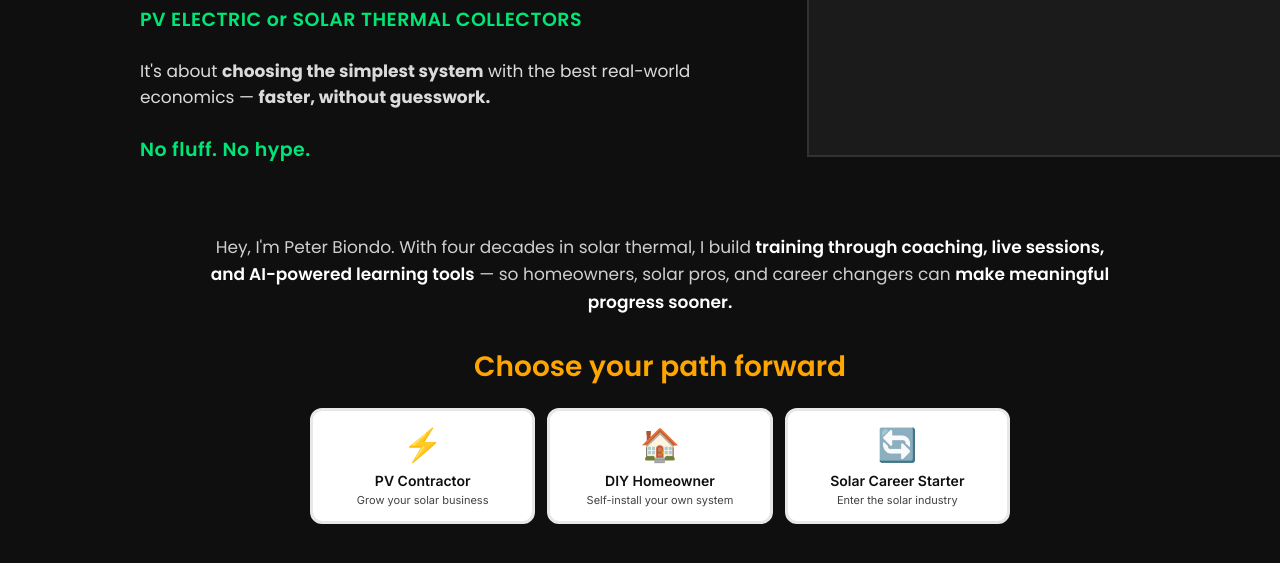
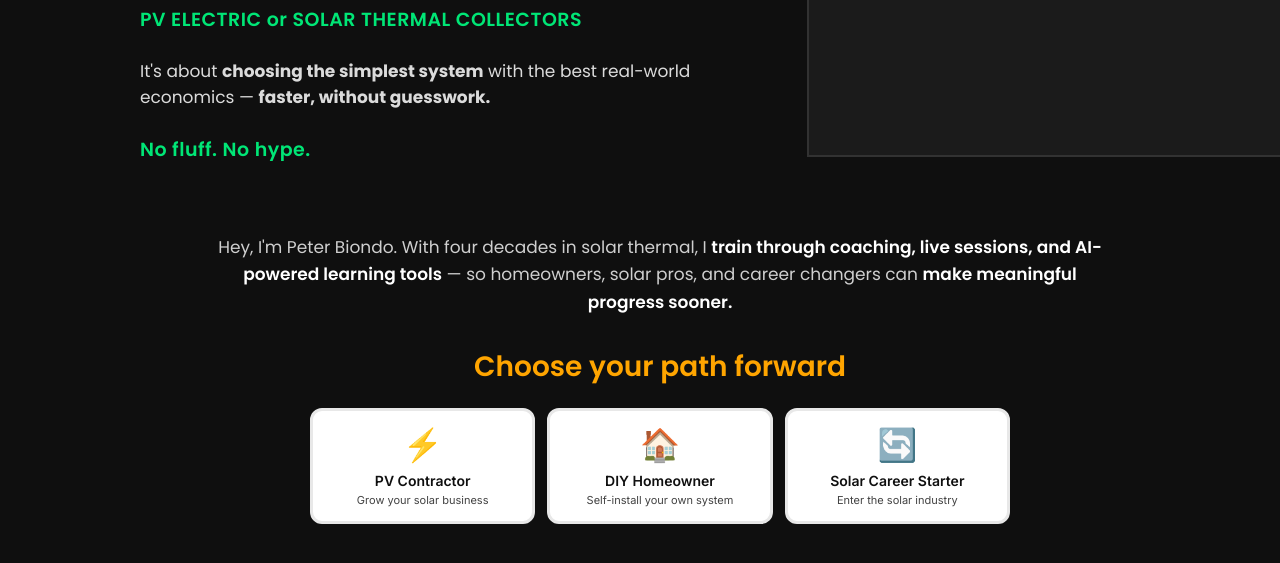
Before and after one commit to peterbiondo/solar-calculator-proxy, a plain HTML site: page index.html in a window 1280 px wide. Shown: the part 283-846 px from the top of the page. Drawn offline with Linux system fonts and the light colour scheme.

Commit message:
Update index.html

```diff
--- a/index.html
+++ b/index.html
@@ -389,7 +389,7 @@
         <!-- CTA Section - Spans Full Width -->
         <div class="cta-section">
             <p class="hero-intro">
-                Hey, I'm Peter Biondo. With four decades in solar thermal, I build <strong>training through coaching, live sessions, and AI-powered learning tools</strong> — so homeowners, solar pros, and career changers can <strong>make meaningful progress sooner.</strong>
+                Hey, I'm Peter Biondo. With four decades in solar thermal, I <strong>train through coaching, live sessions, and AI-powered learning tools</strong> — so homeowners, solar pros, and career changers can <strong>make meaningful progress sooner.</strong>
             </p>
 
             <h2 class="cta-heading">Choose your path forward</h2>
```
